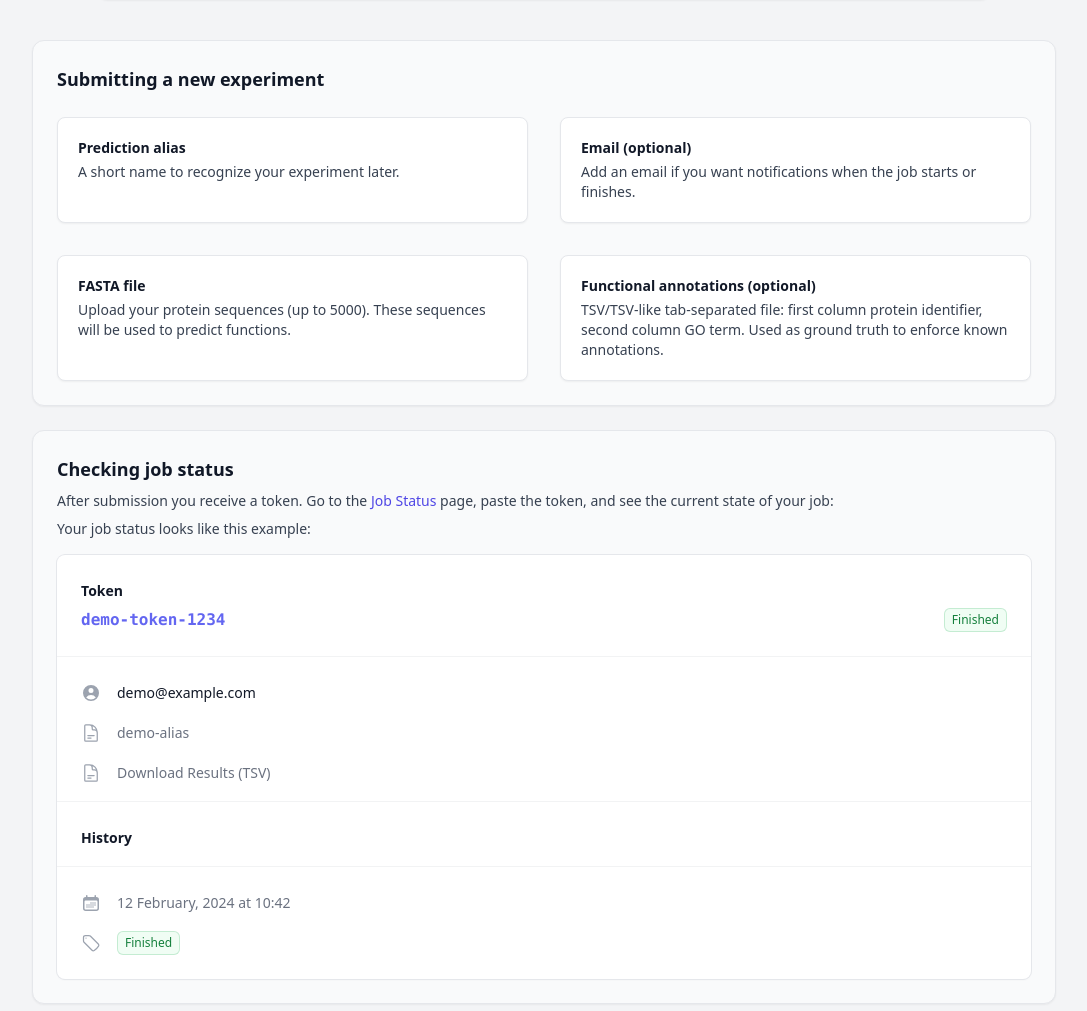
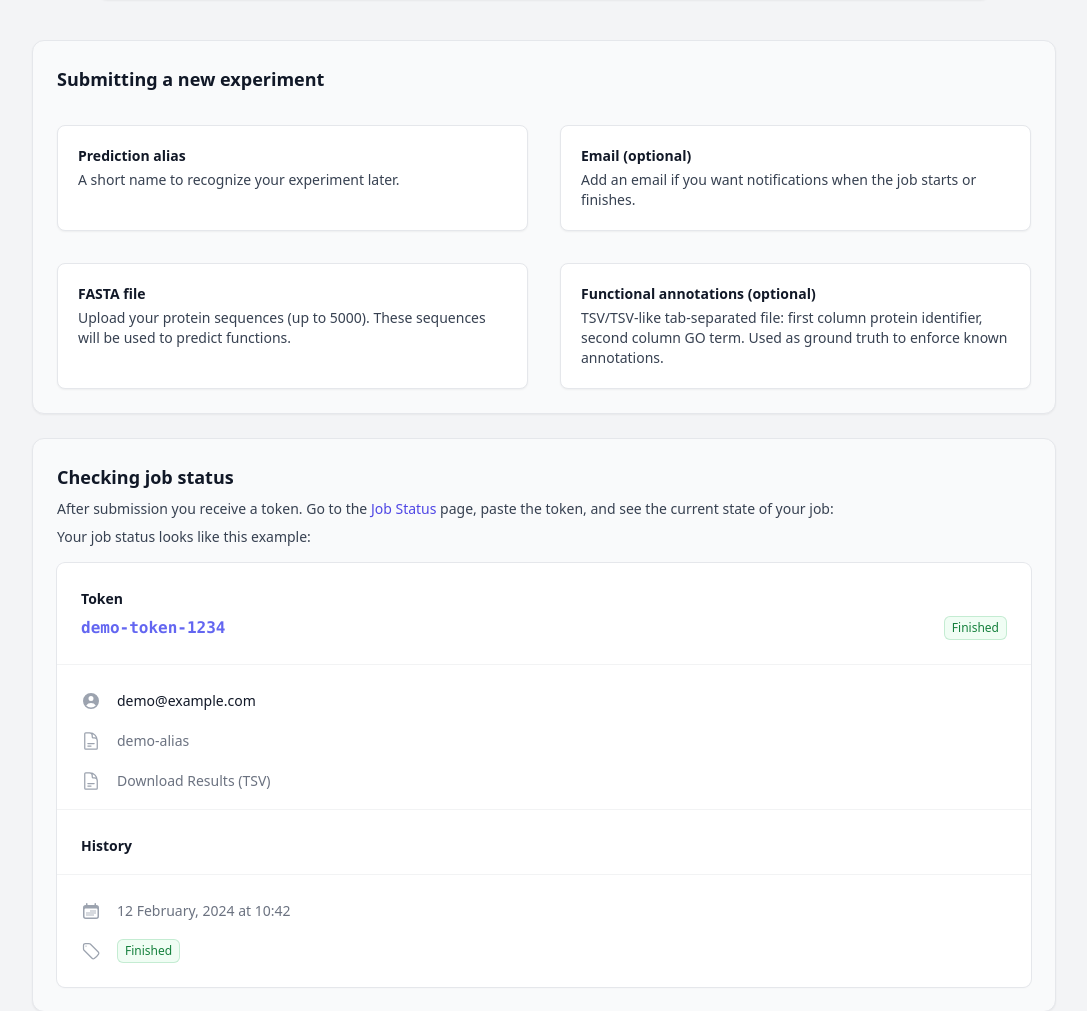
Before and after one commit to paccanarolab/s2f-web, a Python web app: template frontend/base/jinja2/base/help.html in a window 1280 px wide. Shown: the part 215-1226 px from the top of the page, without its empty margins (96-1183 px from the left). Run offline with Jinja, Linux system fonts and the light colour scheme; the template is opened without the code that fills it, so the values that code supplies are empty; style sheets or scripts are compiled from the project's sources.

Commit message:
Increase spacing in the 'Submitting a new experiment' section for improved readability

```diff
--- a/frontend/base/jinja2/base/help.html
+++ b/frontend/base/jinja2/base/help.html
@@ -22,7 +22,7 @@
 <div class="mt-10 space-y-6 max-w-5xl mx-auto">
     <section class="rounded-xl border border-gray-200 bg-gray-50 p-6 shadow-sm">
         <h2 class="text-lg font-semibold text-gray-900">Submitting a new experiment</h2>
-        <div class="mt-6 grid grid-cols-1 gap-8 md:grid-cols-2">
+        <div class="mt-8 grid grid-cols-1 gap-8 md:grid-cols-2">
             <div class="rounded-lg border border-gray-200 bg-white p-5 shadow-sm">
                 <h3 class="text-sm font-semibold text-gray-900">Prediction alias</h3>
                 <p class="mt-1 text-sm text-gray-700">A short name to recognize your experiment later.</p>
```
